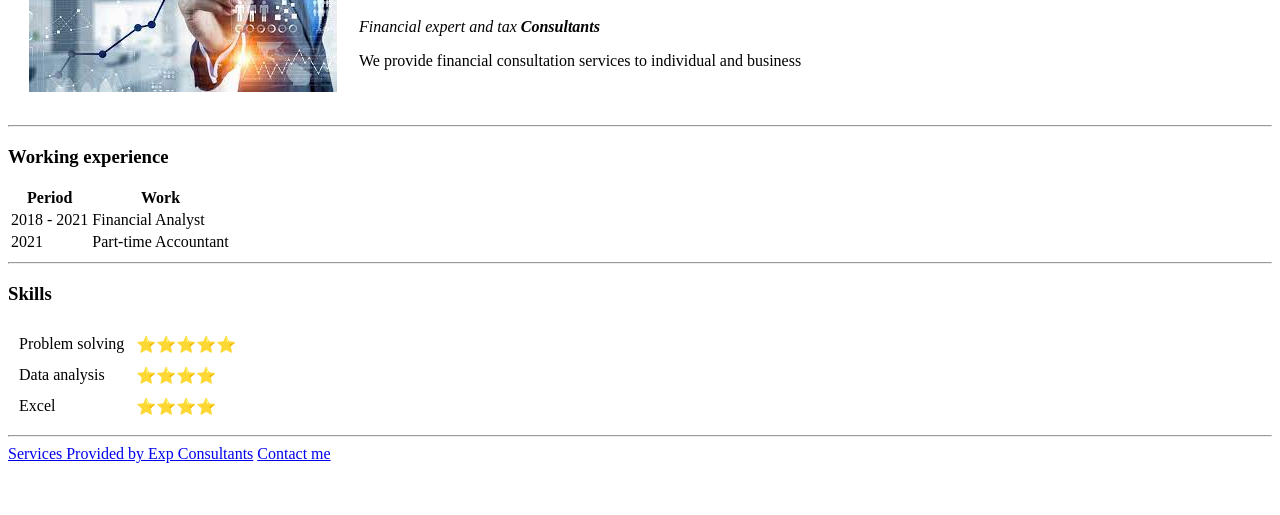
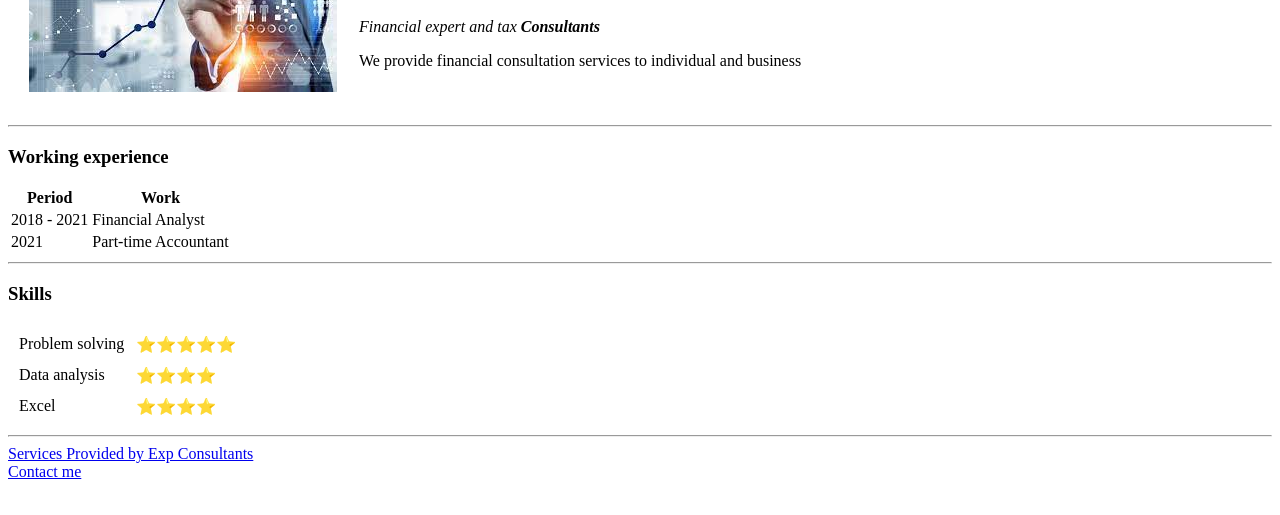
Before and after one commit to EDKYEJO/ED, a plain HTML site: page index.html in a window 1280 px wide. Shown: the part 101-616 px from the top of the page. Drawn offline with Linux system fonts and the light colour scheme.

Commit message:
Update index.html

```diff
--- a/index.html
+++ b/index.html
@@ -58,7 +58,7 @@
         </table>
   </header>
 <hr>
-<a href="services.html">Services Provided by Exp Consultants</a>
+<a href="services.html">Services Provided by Exp Consultants</a><br>
 
 <a href="Contacts.html">Contact me</a>
 
```
